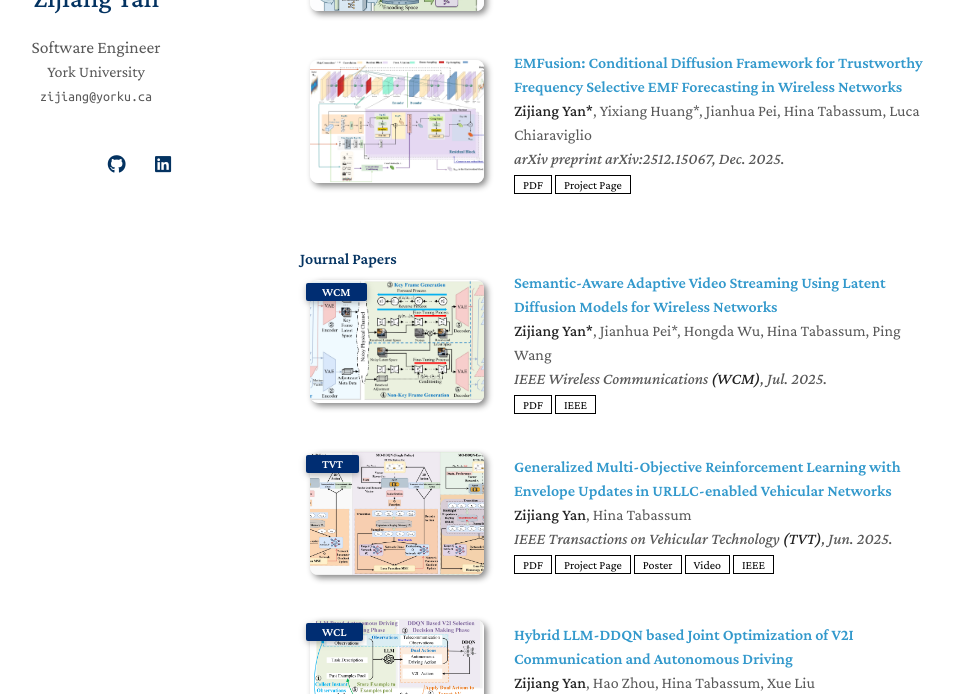
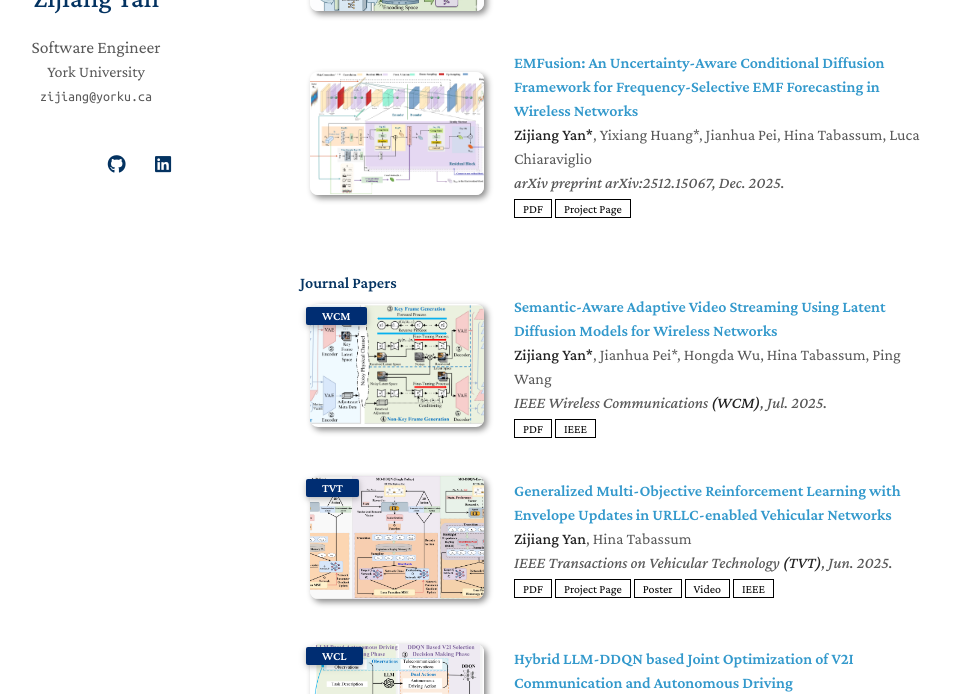
Before and after one commit to zijiang-yan/zijiang-yan.github.io, a Jekyll site: the page built from index.md, in a window 1280 px wide and 900 px high, scrolled down 1804 px, cut to the strip 206-900 px from the top of the window. Shown: the whole strip, without its empty margins (180-1133 px from the left). Built offline with Jekyll 4.4.1, drawn with Linux system fonts in a browser that asks for light colours; a style sheet for code colours, icons or effects is not loaded; our own code applies the rules of GitHub Pages for plain Markdown files.

Commit message:
correct the emfusion title

```diff
--- a/_data/publications.yml
+++ b/_data/publications.yml
@@ -25,7 +25,7 @@ preprints:
     image: ./assets/img/publications/iotj26-yixiang.png
     # notes: Preprint
 
-  - title: "EMFusion: Conditional Diffusion Framework for Trustworthy Frequency Selective EMF Forecasting in Wireless Networks"
+  - title: "EMFusion: An Uncertainty-Aware Conditional Diffusion Framework for Frequency-Selective EMF Forecasting in Wireless Networks"
     authors: <strong>Zijiang Yan*</strong>, Yixiang Huang*, Jianhua Pei, Hina Tabassum, Luca Chiaraviglio
     # conference_short: Preprint
     conference: arXiv preprint arXiv:2512.15067, Dec. 2025.
```
